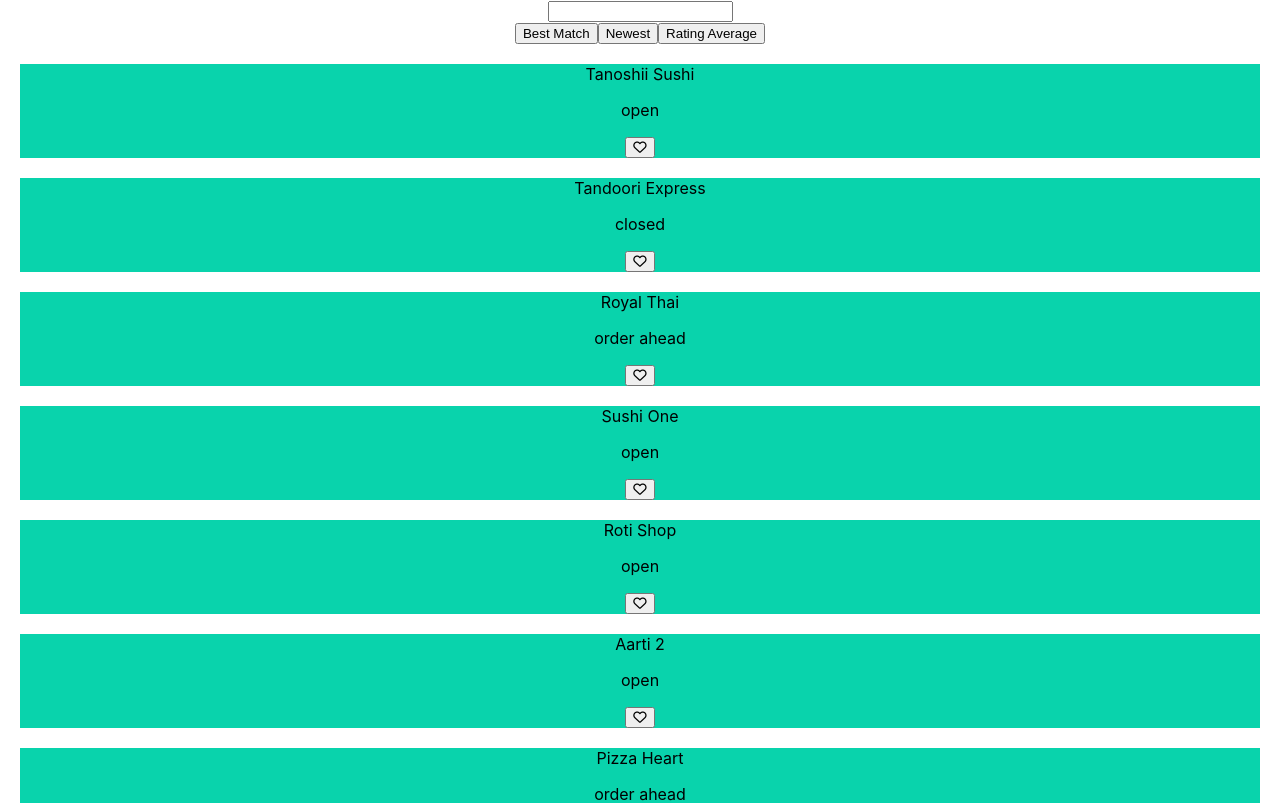
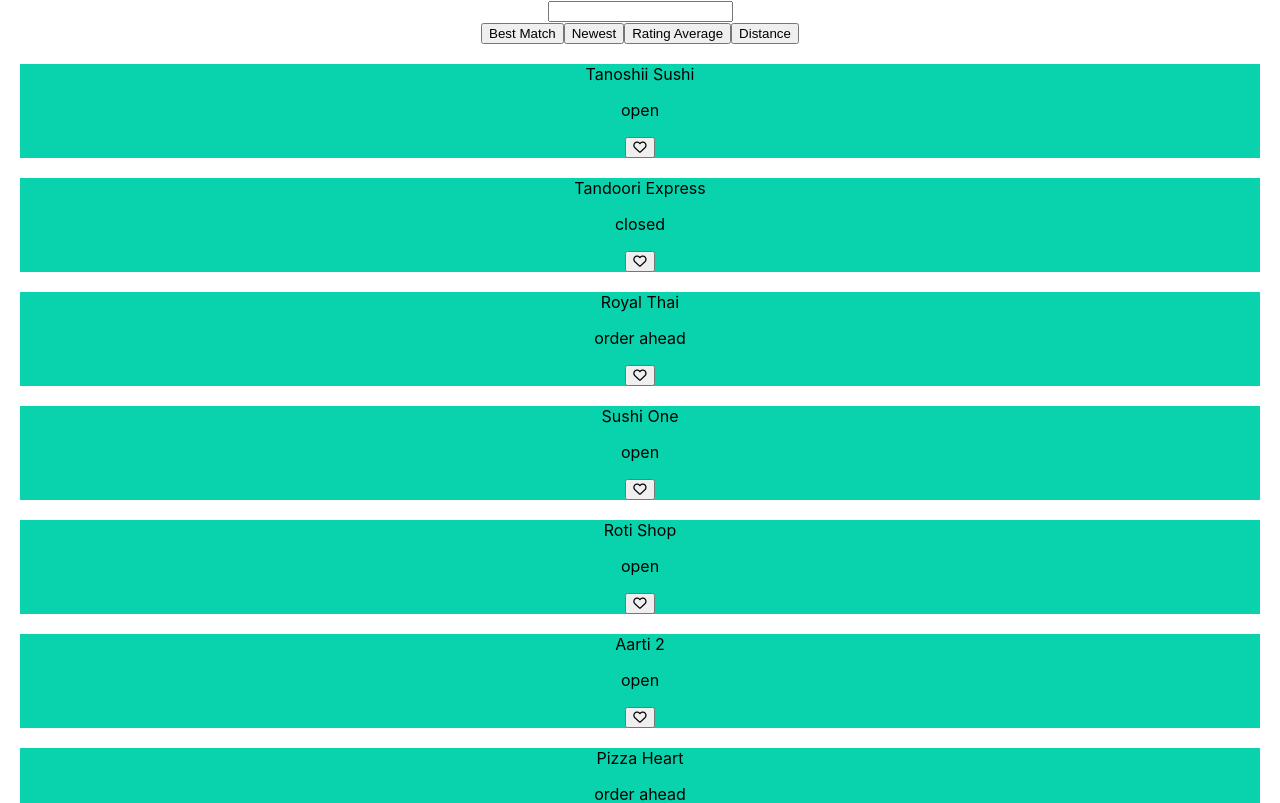
Before and after one commit to McHardex/restaurant, a React (Create React App) app: page / in a window 1280 px wide. Shown: the top 803 px of the page. Built offline with nearby package versions, Linux system fonts and the light colour scheme.

Commit message:
sort restaurant by distance

```diff
--- a/src/components/Restaurant/index.jsx
+++ b/src/components/Restaurant/index.jsx
@@ -50,6 +50,7 @@ class Restaurant extends Component {
           <button type="button" className="best-match" onClick={() => this.sort('bestMatch')}>Best Match</button>
           <button type="button" className="newest" onClick={() => this.sort('newest')}>Newest</button>
           <button type="button" className="ratingAverage" onClick={() => this.sort('ratingAverage')}>Rating Average</button>
+          <button type="button" className="distance" onClick={() => this.sort('distance')}>Distance</button>
         </div>
         {
           restaurants.map((restaurant, index) => (
```
Also changed, not shown: 1 other file (tests, documents, lock files or other folders).
